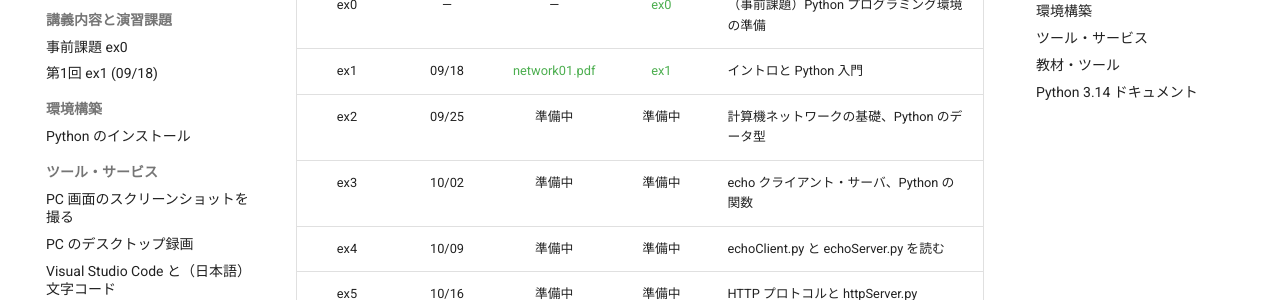
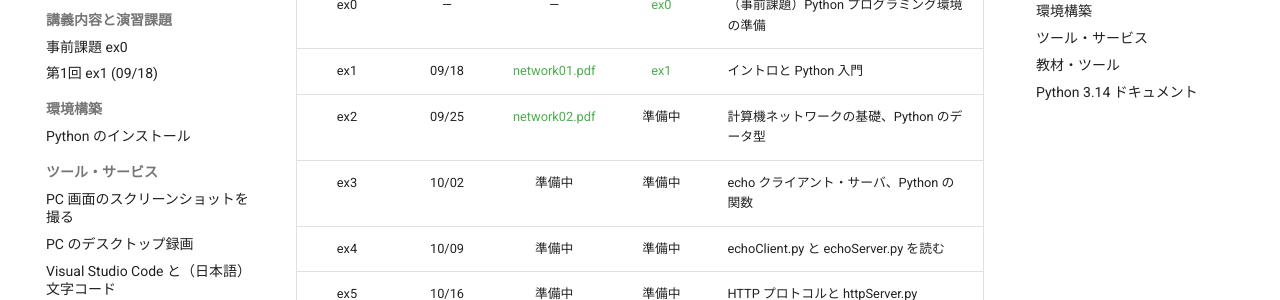
Before and after one commit to sanoakr/rumath-network, an MkDocs documentation site: the page built from docs/index.md, in a window 1280 px wide and 900 px high, scrolled down 507 px. Shown: the part 151-451 px from the top of the window. Built offline with MkDocs 1.6.1 and Material for MkDocs 9.7.7, drawn with Linux system fonts in a browser that asks for light colours; comment, search, counter and statistics services are not loaded.

Commit message:
docs: sync published content

```diff
--- a/docs/index.md
+++ b/docs/index.md
@@ -21,7 +21,7 @@ Python を使って、ソケット通信・HTTP・スレッドといったネッ
 |:--:|:--:|:--:|:--:|---|
 | ex0 | — | — | [ex0](ex0.md) | （事前課題）Python プログラミング環境の準備 |
 | ex1 | 09/18 | [network01.pdf](slides/network01.pdf) | [ex1](ex1.md) | イントロと Python 入門 |
-| ex2 | 09/25 | 準備中 | 準備中 | 計算機ネットワークの基礎、Python のデータ型 |
+| ex2 | 09/25 | [network02.pdf](slides/network02.pdf) | 準備中 | 計算機ネットワークの基礎、Python のデータ型 |
 | ex3 | 10/02 | 準備中 | 準備中 | echo クライアント・サーバ、Python の関数 |
 | ex4 | 10/09 | 準備中 | 準備中 | echoClient.py と echoServer.py を読む |
 | ex5 | 10/16 | 準備中 | 準備中 | HTTP プロトコルと httpServer.py |
```
Also changed, not shown: 1 other file.
